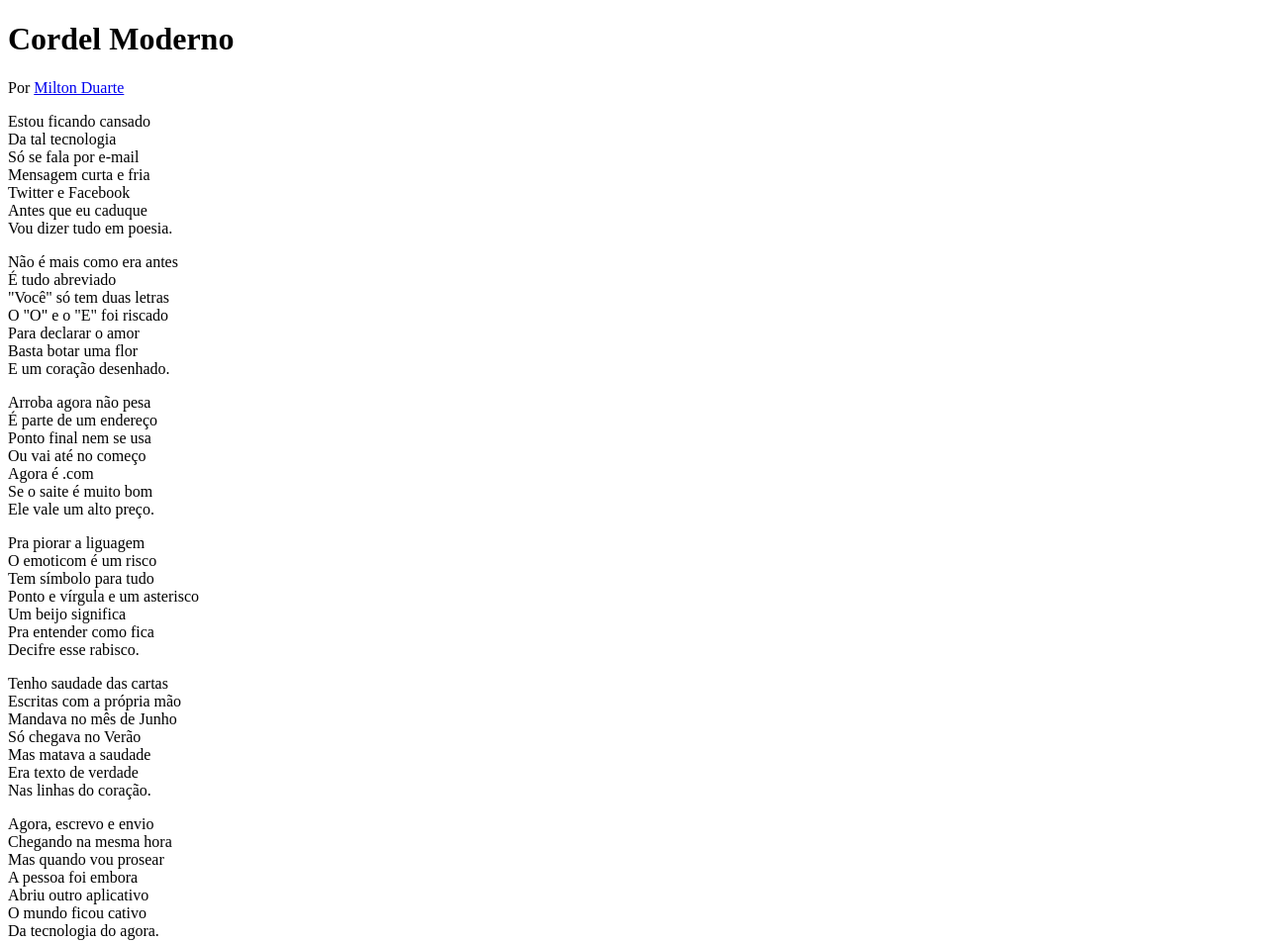
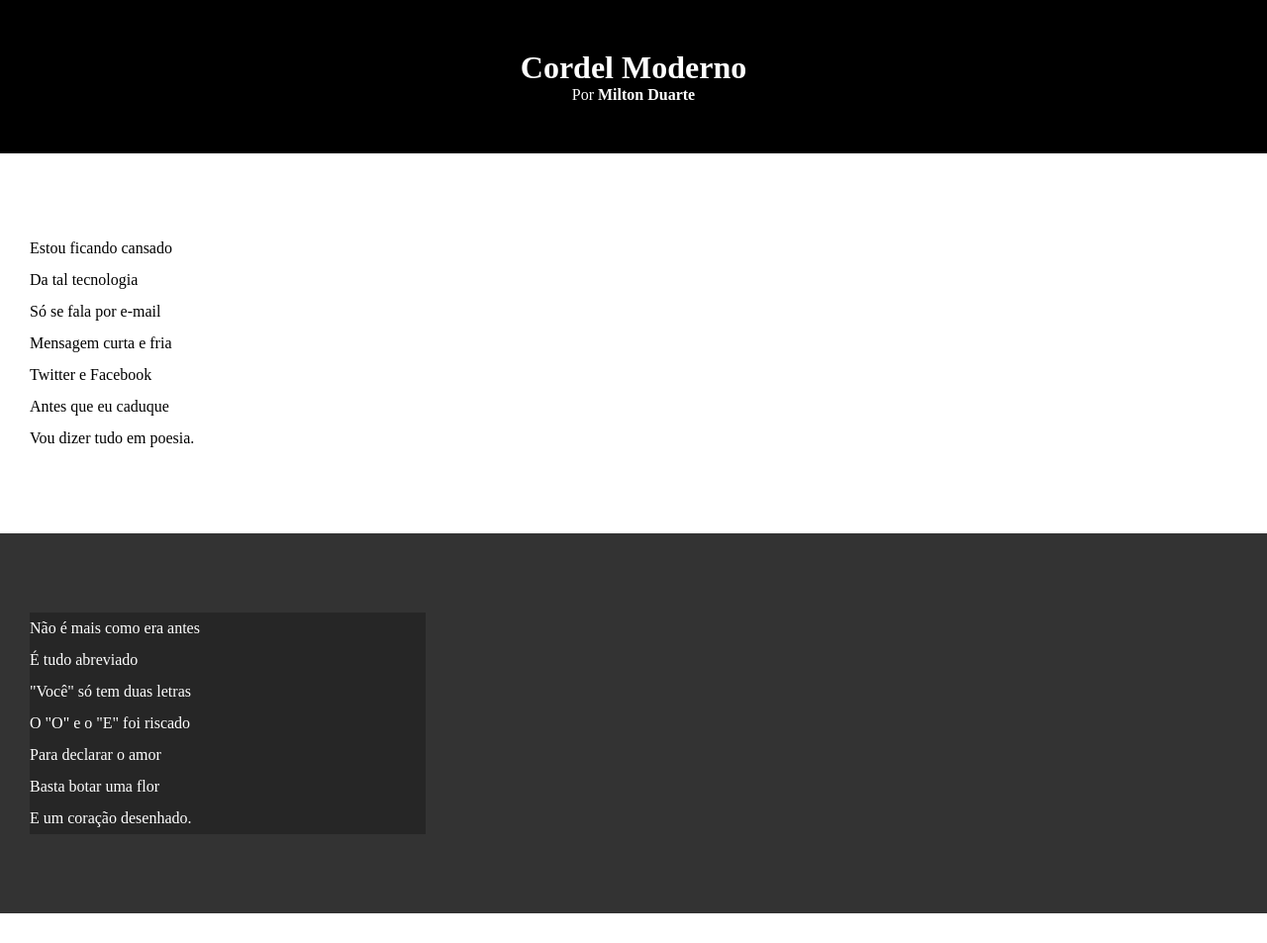
Before and after one commit to RaquelFT/html-css, a plain HTML site: page exercicios/projeto-cordel/index.html in a window 1280 px wide. Shown: the top 953 px of the page at 99% size. Drawn offline with Linux system fonts and the light colour scheme.

Commit message:
Desafio atualizado

```diff
--- /dev/null
+++ b/exercicios/projeto-cordel/estilo/style.css
@@ -0,0 +1,67 @@
+@charset "UTF-8";
+
+* {
+    margin: 0px;
+    padding: 0px;
+}
+
+html, body {
+    min-height: 100vh;
+    background-color: darkgray;
+}
+
+header {
+    background-color: black;
+    color: white;
+    text-align: center;
+}
+header > h1 {
+    padding-top: 50px;
+    font-variant-ligatures: small-caps;
+}
+
+header > p {
+    padding-bottom: 50px;
+}
+
+header a, footer a {
+    color: white;
+    text-decoration: none;
+    font-weight: bolder;
+}
+
+header a:hover footer a:hover {
+    text-decoration: underline;
+}
+
+section {
+    padding-top: 10vh;
+    padding-bottom: 10vh;
+    padding-left: 30px;
+    line-height: 2em;
+}
+
+section.normal {
+    background-color: white;
+    color: black;
+}
+
+section.imagem {
+    background-color: rgb(51, 51, 51);
+    color: white;
+}
+section.imagem > p {
+    width: 400px;
+    background-color: rgb(0, 0, 0, 0.253);
+}
+
+main {
+
+}
+
+footer {
+    background-color: black;
+    color: white;
+    text-align: center;
+    padding: 10px;
+}
--- a/exercicios/projeto-cordel/index.html
+++ b/exercicios/projeto-cordel/index.html
@@ -5,6 +5,7 @@
     <meta http-equiv="X-UA-Compatible" content="IE=edge">
     <meta name="viewport" content="width=device-width, initial-scale=1.0">
     <title>Projeto Cordel Moderno</title>
+    <link rel="stylesheet" href="estilo/style.css">
 </head>
 <body>
     <header>
@@ -13,7 +14,7 @@
     </header>
 
     <main>
-        <section>
+        <section class="normal">
             <p>
                 Estou ficando cansado<br>
                 Da tal tecnologia<br>
@@ -23,7 +24,7 @@
                 Antes que eu caduque<br>
                 Vou dizer tudo em poesia.</p>
         </section>
-        <section>
+        <section class="imagem">
             <p>
                 Não é mais como era antes<br>
                 É tudo abreviado<br>
@@ -34,7 +35,7 @@
                 E um coração desenhado.
             </p>
         </section>
-        <section>
+        <section class="normal">
             <p>
                 Arroba agora não pesa<br>
                 É parte de um endereço<br>
@@ -54,7 +55,7 @@
                 Decifre esse rabisco.<br>
             </p>
         </section>
-        <section>
+        <section class="imagem">
             <p>
                 Tenho saudade das cartas<br>
                 Escritas com a própria mão<br>
@@ -65,7 +66,7 @@
                 Nas linhas do coração.<br>
             </p>
         </section>
-        <section>
+        <section class="normal">
             <p>
                 Agora, escrevo e envio<br>
                 Chegando na mesma hora<br>
```
